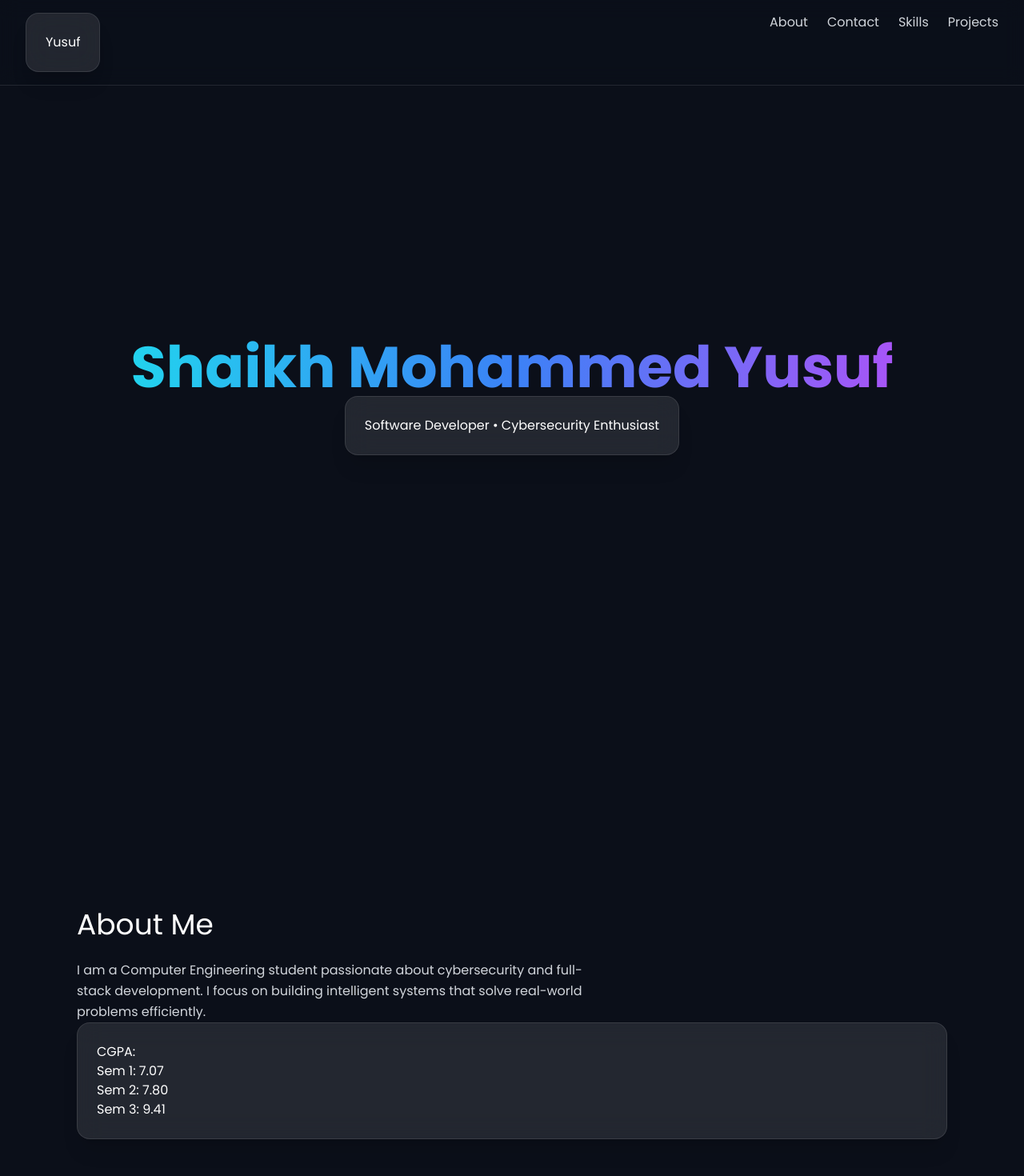
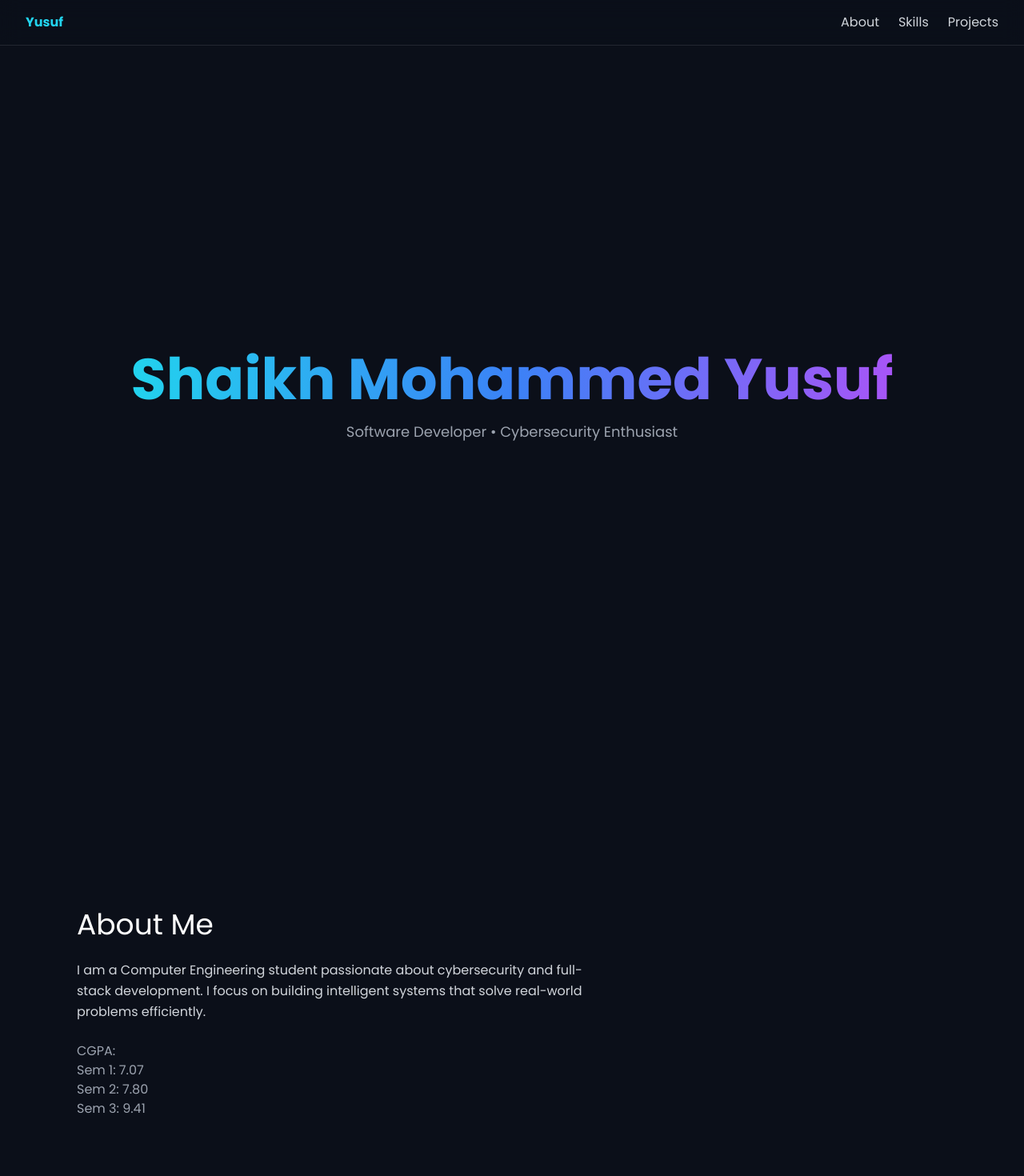
Before and after one commit to skyusufrafi/Portfolio-Yusuf, a React (Vite) app: page / in a window 1280 px wide. Shown: the top 1470 px of the page at 80% size. Built offline with nearby package versions, Linux system fonts and the light colour scheme.

Commit message:
final portfolio ready

```diff
--- a/src/components/About.jsx
+++ b/src/components/About.jsx
@@ -10,7 +10,7 @@ export default function About() {
         I focus on building intelligent systems that solve real-world problems efficiently.
       </p>
 
-      <div className="bg-white/10 backdrop-blur-lg border border-white/10 p-6 rounded-2xl shadow-xl hover:shadow-cyan-500/20 hover:scale-105 transition duration-300">
+      <div className="mt-6 text-gray-400">
         <p>CGPA:</p>
         <p>Sem 1: 7.07</p>
         <p>Sem 2: 7.80</p>
--- a/src/components/Hero.jsx
+++ b/src/components/Hero.jsx
@@ -18,7 +18,7 @@ export default function Hero() {
         initial={{ opacity: 0 }}
         animate={{ opacity: 1 }}
         transition={{ delay: 0.3 }}
-        className="bg-white/10 backdrop-blur-lg border border-white/10 p-6 rounded-2xl shadow-xl hover:shadow-cyan-500/20 hover:scale-105 transition duration-300"
+        className="mt-4 text-gray-400 text-lg"
       >
         Software Developer • Cybersecurity Enthusiast
       </motion.p>
--- a/src/components/Navbar.jsx
+++ b/src/components/Navbar.jsx
@@ -3,11 +3,10 @@ import React from "react";
 export default function Navbar() {
   return (
     <nav className="fixed w-full flex justify-between px-8 py-4 bg-[#0B0F19]/80 backdrop-blur-md z-50 border-b border-white/10">
-      <h1 className="bg-white/10 backdrop-blur-lg border border-white/10 p-6 rounded-2xl shadow-xl hover:shadow-cyan-500/20 hover:scale-105 transition duration-300">Yusuf</h1>
+      <h1 className="font-bold text-cyan-400">Yusuf</h1>
 
       <div className="flex gap-6 text-gray-300">
         <a href="#about" className="hover:text-white">About</a>
-        <a href="#contact" className="hover:text-white">Contact</a>
         <a href="#skills" className="hover:text-white">Skills</a>
         <a href="#projects" className="hover:text-white">Projects</a>
       </div>
--- a/src/components/ParticlesBg.jsx
+++ b/src/components/ParticlesBg.jsx
@@ -9,7 +9,7 @@ export default function ParticlesBg() {
 
   return (
     <Particles
-      className="bg-white/10 backdrop-blur-lg border border-white/10 p-6 rounded-2xl shadow-xl hover:shadow-cyan-500/20 hover:scale-105 transition duration-300"
+      className="absolute -z-10"
       init={init}
       options={{
         particles: {
```
